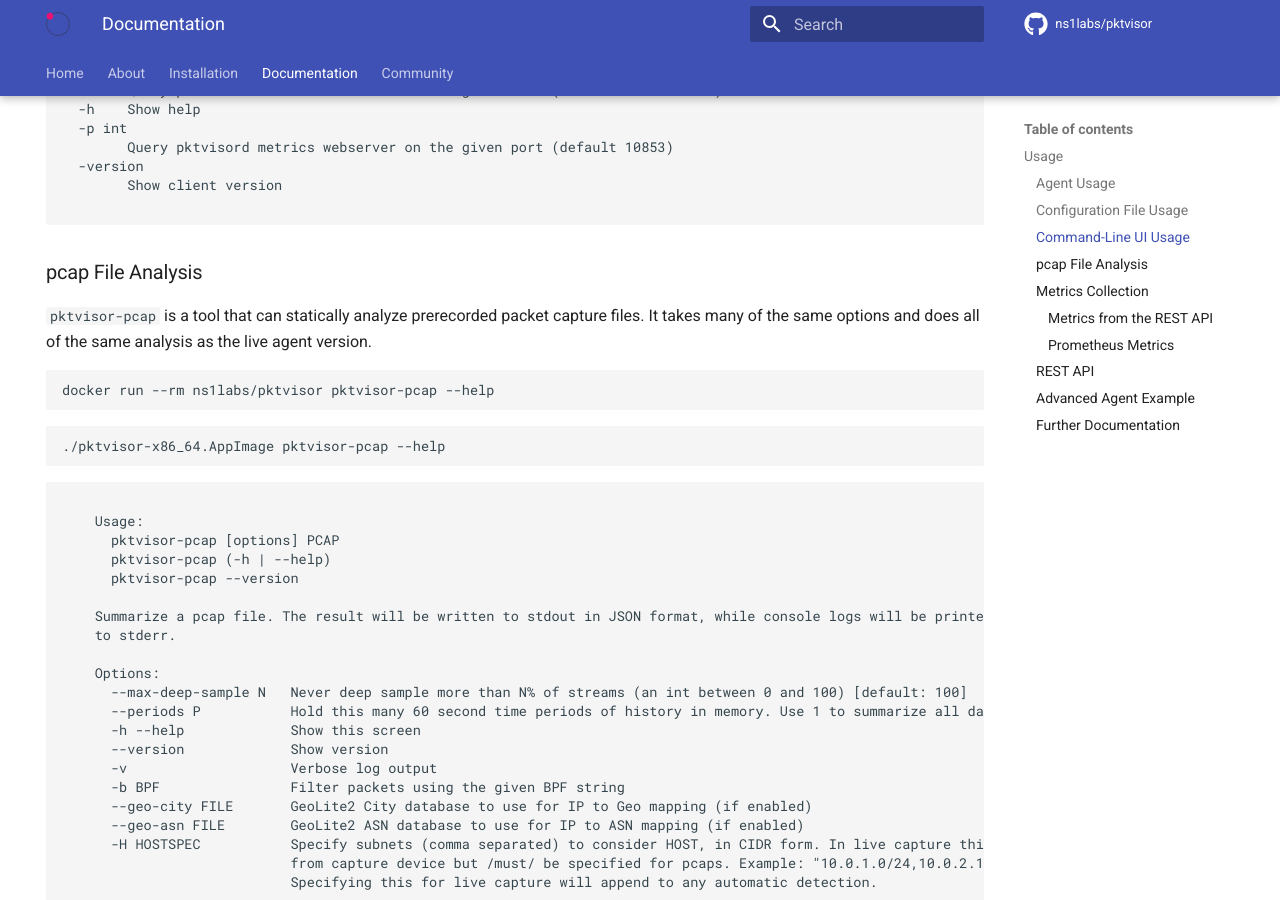
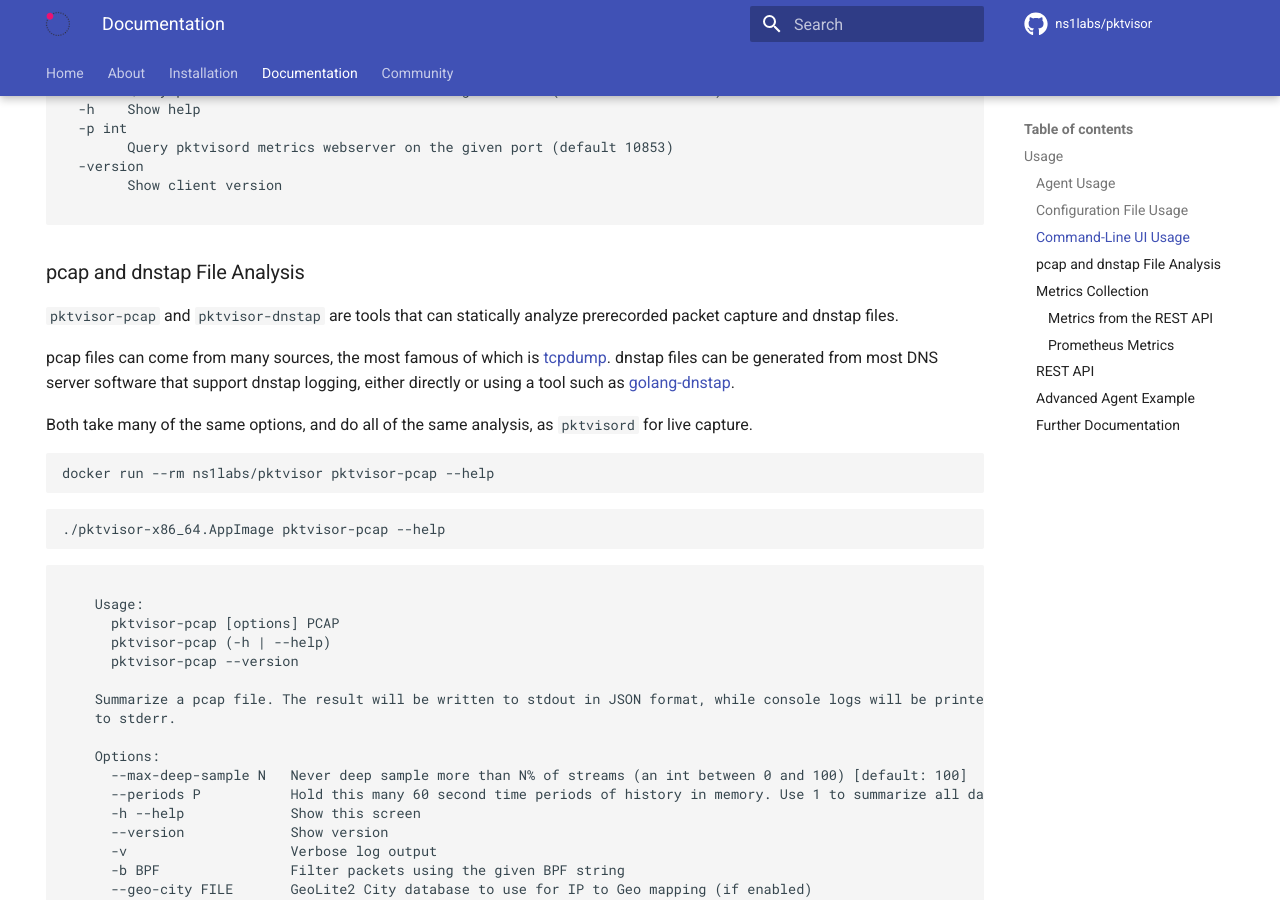
Before and after one commit to orb-community/pktvisor-website, an MkDocs documentation site: the page built from docs/docs.md, in a window 1280 px wide and 900 px high, scrolled down 2984 px. Built offline with MkDocs 1.6.1 and Material for MkDocs 9.7.7, drawn with Linux system fonts in a browser that asks for light colours; comment, search, counter and statistics services are not loaded; some of the changed text lies outside the part shown.

Commit message:
dnstap and related content added

````diff
--- a/docs/docs.md
+++ b/docs/docs.md
@@ -72,7 +72,7 @@ or
 ```
 
 ### Configuration File Usage
-pktvisord may be configured at startup by YAML configuration file with the `--config option`. The configuration file can configure all options that are available on the command line, as well as defining [Policies](https://github.com/ns1labs/pktvisor/blob/develop/RFCs/2021-04-16-76-collection-policies.md) and [Taps](https://github.com/ns1labs/pktvisor/blob/develop/RFCs/2021-04-16-75-taps.md). All sections are optional.
+Configure `pktvisord` at startup by YAML configuration file with the `--config option`. The configuration file can configure all options available on the command line and define [Policies](https://github.com/ns1labs/pktvisor/blob/develop/RFCs/2021-04-16-76-collection-policies.md) and [Taps](https://github.com/ns1labs/pktvisor/blob/develop/RFCs/2021-04-16-75-taps.md). All sections are optional.
 
 Note that Policies and Taps may also be maintained in real-time via [REST API](https://github.com/ns1labs/pktvisor#rest-api).
 
@@ -162,9 +162,13 @@ Usage:
 
 ```
 
-### pcap File Analysis
+### pcap and dnstap File Analysis
 
-`pktvisor-pcap` is a tool that can statically analyze prerecorded packet capture files. It takes many of the same options and does all of the same analysis as the live agent version.
+`pktvisor-pcap` and `pktvisor-dnstap` are tools that can statically analyze prerecorded packet capture and dnstap files.
+
+pcap files can come from many sources, the most famous of which is [tcpdump](https://www.tcpdump.org/). dnstap files can be generated from most DNS server software that support dnstap logging, either directly or using a tool such as [golang-dnstap](https://github.com/dnstap/golang-dnstap).
+
+Both take many of the same options, and do all of the same analysis, as `pktvisord` for live capture.
 
 ```
 docker run --rm ns1labs/pktvisor pktvisor-pcap --help
````
